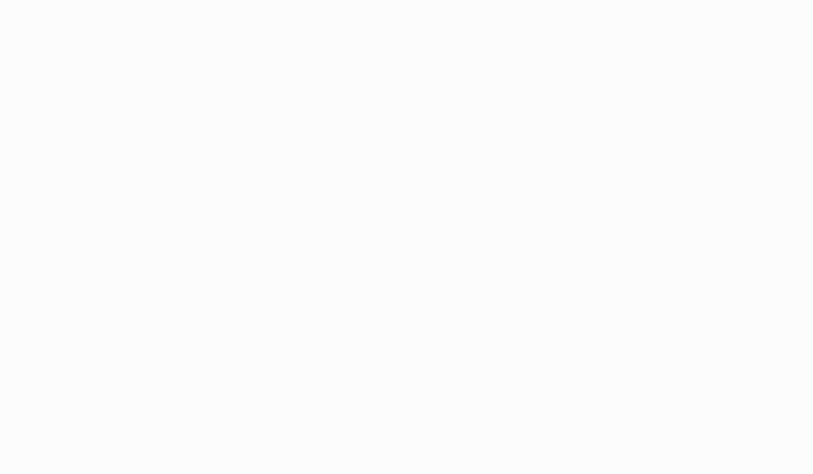
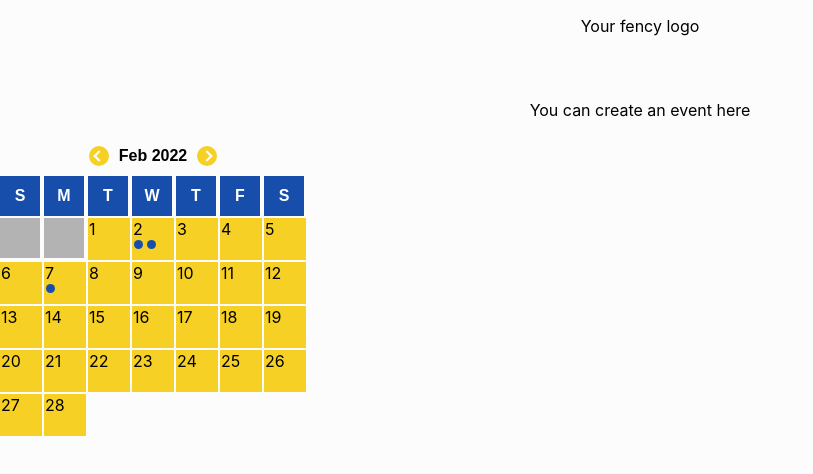
Before and after one commit to antoniudin/coffee, a React (Create React App) app: page /cons in a window 1280 px wide. Before the commit this address had no page. Shown: the top 474 px of the page, without its empty margins (0-813 px from the left). Built offline with nearby package versions, Linux system fonts and the light colour scheme.

Commit message:
dynamic routes for providers and consumers

```diff
--- a/src/App.js
+++ b/src/App.js
@@ -4,17 +4,43 @@ import MAIN from './pages/MAIN';
 import Explore from './pages/Explore';
 import {Routes, Route} from 'react-router-dom';
 import ProviderCal from './pages/ProviderCal';
+import ConsumerCal from './pages/ConsumerCal';
+import NotFound from './pages/NotFound';
 
 export default function App() {
+
+  const providers = [
+    {id:1, link:'pashkatrick'},
+    {id:2, link:'a5hot'}
+  ]
+
+  const loggedUser = {
+    id:1,
+    username:'Pavel Yudin',
+    link:'pashkatrick',
+    logged:false,
+  }
+
+  // const loggedUser = {
+  //   id:2,
+  //   username:'Anton Iudin',
+  //   link:'a5hot',
+  //   logged:true,
+  // }
 
   return (
     <div>
       <Routes>
       <Route path="/explore:id" element={<Explore home={'test'}/>}/>
       <Route path="/explore" element={<Explore home={'test'}/>}/>
-      <Route path="/prov" element={<ProviderCal/>}/>
+      {loggedUser.logged && <Route path={`/login/${loggedUser.link}`} element={<ProviderCal user={loggedUser}/>}/>}
+      <Route path="/cons" element={<ConsumerCal/>}/>
       <Route path="/faq" element={<FAQ/>}/>
+      {providers.map(provider=>
+        <Route path={provider.link} element={<ConsumerCal link={provider.link}/>}/>
+        )}
       <Route path="/" exact element={<MAIN/>}/>
+      <Route path="*" exact element={<NotFound/>}/>
       </Routes>
     </div>
   )
--- a/src/components/Calendar.js
+++ b/src/components/Calendar.js
@@ -1,7 +1,7 @@
 import React, { useEffect, useState } from 'react'
 import { Fragment } from 'react/cjs/react.development'
 
-export default function Calendar() {
+export default function Calendar(props) {
 
   const week=['S','M','T','W','T','F','S']
   const months=['Jan','Feb','Mar','Apr','May','Jun','Jul','Aug','Sep','Oct','Nov','Dec']
@@ -48,14 +48,10 @@ export default function Calendar() {
 }
 
 function daysInMonth (month, year) {
-  console.log (`input month: ${month}`)
-
   const emptyDays = weekday(month, year)
   const num = new Date(year, month+1, 0).getDate()
-  console.log(`num ${num}`)
   const days = fillCalendar(num)
   setState({...state, days, emptyDays})
-  console.log (`input moth: ${days} empty days ${emptyDays}`)
 }
 
 
@@ -96,6 +92,9 @@ function daysInMonth (month, year) {
     daysInMonth(month-1, year)
   }
 
+  function handleShowData (obj, month, year) {
+    props.click(obj, month, year)
+  }
 
 
 
@@ -113,11 +112,6 @@ function daysInMonth (month, year) {
     </div>
 
 
-
-
-
-
-
     <div className="calendar">
     {week.map(day=>
         <div className="cell weekday">{day}</div>
@@ -128,7 +122,7 @@ function daysInMonth (month, year) {
         )}
 
       {state.days.map(obj=>
-        <div className={'activeCell'}>
+        <div onClick={()=> handleShowData(obj, month, year)} className={'activeCell'}>
             {obj}
             <div className="events">
             {findEvent(obj).map(event=>
--- /dev/null
+++ b/src/pages/ConsumerCal.js
@@ -0,0 +1,23 @@
+import '../navigation.css'
+import Calendar from '../components/Calendar'
+
+export default function ProviderCal(props) {
+
+    function func () {
+        console.log("test has passed")
+    }
+
+    return (
+            <div className='page'>
+
+            <p>Your fency logo</p>
+            <p>{props.link}</p>
+            <p>You can create an event here</p>
+
+            <div className="calendar">
+            <Calendar click={()=>func()}/>
+
+            </div>
+    </div>
+);
+}
--- a/src/pages/Explore.js
+++ b/src/pages/Explore.js
@@ -16,7 +16,6 @@ export default function Explore(props) {
     {id:4, name:'Natasha', text:'text text text', num: 227, link: 'photo4'}
   ]
 
-  // const id = 1;
 
   function func (event) {
     setToggle(event.target.id)
--- /dev/null
+++ b/src/pages/NotFound.js
@@ -0,0 +1,11 @@
+import '../navigation.css'
+
+export default function ProviderCal(props) {
+
+
+    return (
+            <div className='page'>
+            <p>Page not foud</p>
+            </div>
+);
+}
```
